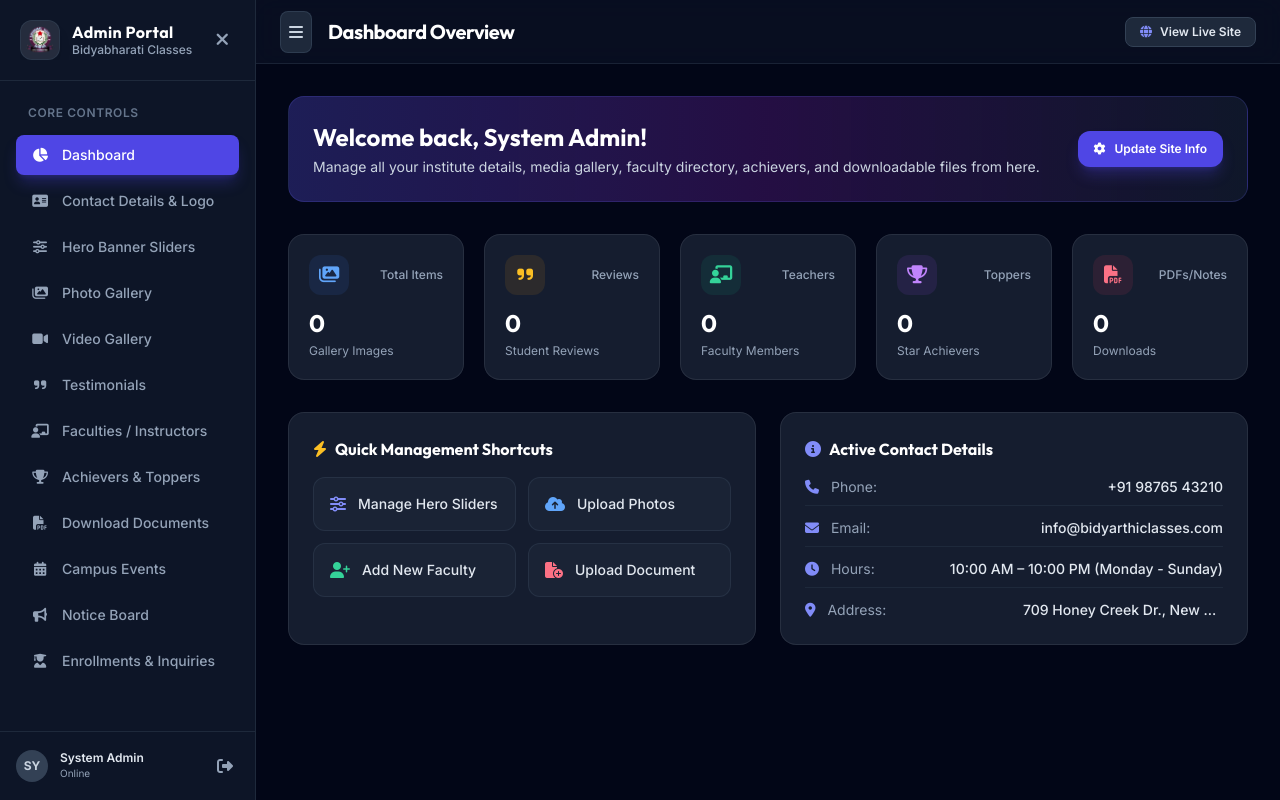
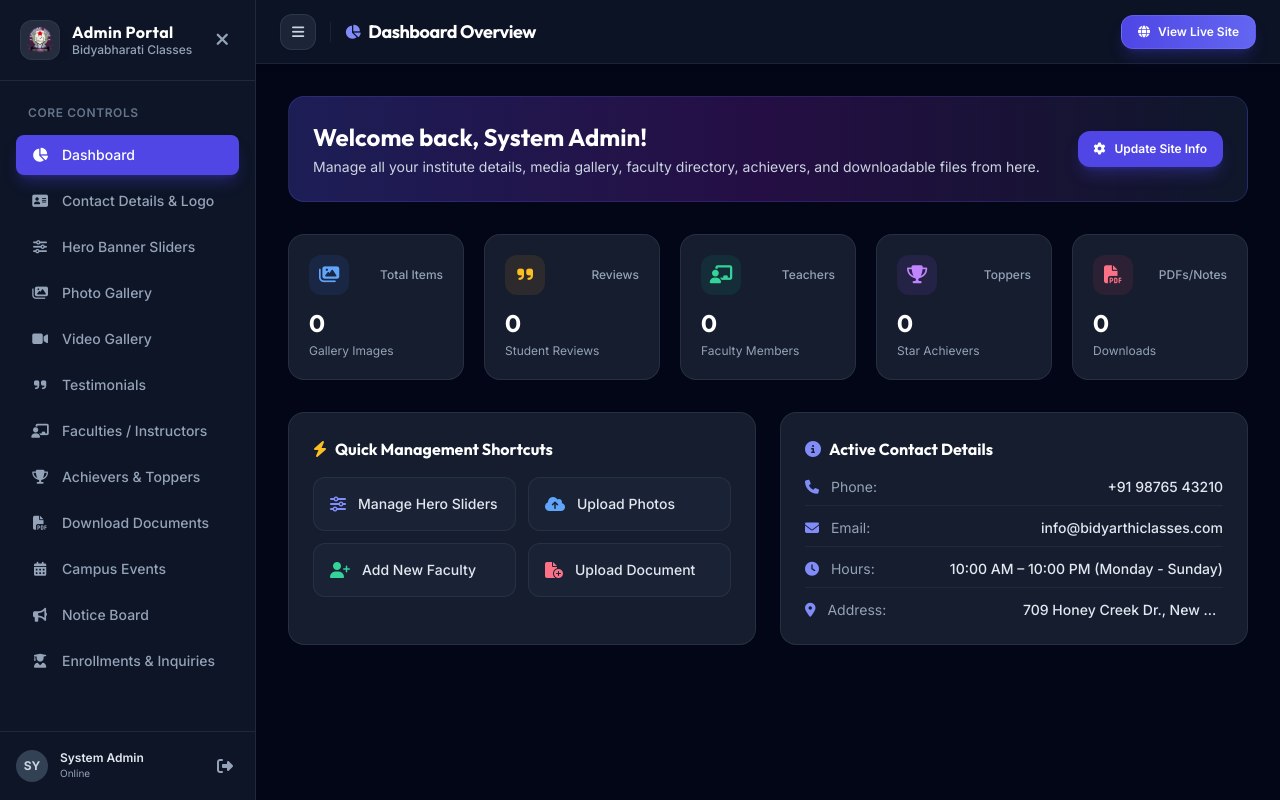
Before and after one commit to Tcavecodes/BidyabharatiClasses, a PHP site: page /admin/index.php in a window 1280 px wide. Run offline with PHP 8.4, Linux system fonts and the light colour scheme; a user stored in the database is signed in; data comes from the database, SQL or seed files in the repository; data that the repository does not hold is empty; some libraries are stand-ins or nearby versions.

Commit message:
update the admin header style

```diff
--- a/admin/header.php
+++ b/admin/header.php
@@ -138,34 +138,35 @@ $current_page = basename($_SERVER['PHP_SELF']);
     <!-- Main Content Area -->
     <main class="flex-1 overflow-y-auto bg-slate-950 flex flex-col">
         <!-- Top Navigation / Header -->
-        <header class="h-16 border-b border-slate-800/80 bg-slate-900/50 backdrop-blur-md px-6 flex items-center justify-between sticky top-0 z-30">
-            <div class="flex items-center gap-4">
-                <button onclick="toggleAdminSidebar()" title="Toggle Sidebar" class="p-2 rounded-lg bg-slate-800 hover:bg-slate-700 text-slate-300 hover:text-white border border-slate-700/80 transition-colors">
-                    <i class="fa-solid fa-bars text-base"></i>
+        <header class="h-16 border-b border-slate-800/80 bg-slate-900/80 backdrop-blur-xl px-6 flex items-center justify-between sticky top-0 z-30 shadow-md">
+            <div class="flex items-center gap-3.5">
+                <button onclick="toggleAdminSidebar()" title="Toggle Sidebar" class="w-9 h-9 rounded-xl bg-slate-800/90 hover:bg-indigo-600/20 text-slate-300 hover:text-indigo-400 border border-slate-700/70 hover:border-indigo-500/50 transition-all duration-200 flex items-center justify-center shadow-sm active:scale-95">
+                    <i class="fa-solid fa-bars text-sm"></i>
                 </button>
-                <h1 class="text-xl font-bold text-white tracking-tight">
+                <div class="h-5 w-px bg-slate-800/80 hidden sm:block"></div>
+                <h1 class="text-base sm:text-lg font-bold text-white tracking-tight font-heading flex items-center gap-2">
                     <?php
                     switch($current_page) {
-                        case 'index.php': echo 'Dashboard Overview'; break;
-                        case 'contact_details.php': echo 'Contact & Branding Settings'; break;
-                        case 'hero_sliders.php': echo 'Hero Banner Sliders'; break;
-                        case 'gallery.php': echo 'Gallery Management'; break;
-                        case 'testimonials.php': echo 'Testimonials Management'; break;
-                        case 'faculties.php': echo 'Faculty & Instructors'; break;
-                        case 'achievers.php': echo 'Achievers & Rankers'; break;
-                        case 'documents.php': echo 'Download Documents'; break;
-                        case 'events.php': echo 'Campus Events Management'; break;
-                        case 'notices.php': echo 'Notice Board & Announcements'; break;
-                        case 'enrollments.php': echo 'Student Enrollment Applications'; break;
-                        case 'contact_messages.php': echo 'Contact Form Messages'; break;
-                        default: echo 'Admin Panel';
+                        case 'index.php': echo '<i class="fa-solid fa-chart-pie text-indigo-400 text-sm"></i> Dashboard Overview'; break;
+                        case 'contact_details.php': echo '<i class="fa-solid fa-address-card text-indigo-400 text-sm"></i> Contact & Branding Settings'; break;
+                        case 'hero_sliders.php': echo '<i class="fa-solid fa-sliders text-indigo-400 text-sm"></i> Hero Banner Sliders'; break;
+                        case 'gallery.php': echo '<i class="fa-solid fa-images text-indigo-400 text-sm"></i> Gallery Management'; break;
+                        case 'testimonials.php': echo '<i class="fa-solid fa-quote-right text-indigo-400 text-sm"></i> Testimonials Management'; break;
+                        case 'faculties.php': echo '<i class="fa-solid fa-chalkboard-teacher text-indigo-400 text-sm"></i> Faculty & Instructors'; break;
+                        case 'achievers.php': echo '<i class="fa-solid fa-trophy text-indigo-400 text-sm"></i> Achievers & Rankers'; break;
+                        case 'documents.php': echo '<i class="fa-solid fa-file-pdf text-indigo-400 text-sm"></i> Download Documents'; break;
+                        case 'events.php': echo '<i class="fa-solid fa-calendar-days text-indigo-400 text-sm"></i> Campus Events Management'; break;
+                        case 'notices.php': echo '<i class="fa-solid fa-bullhorn text-indigo-400 text-sm"></i> Notice Board & Announcements'; break;
+                        case 'enrollments.php': echo '<i class="fa-solid fa-user-graduate text-indigo-400 text-sm"></i> Student Enrollment Applications'; break;
+                        case 'contact_messages.php': echo '<i class="fa-solid fa-envelope text-indigo-400 text-sm"></i> Contact Form Messages'; break;
+                        default: echo '<i class="fa-solid fa-gauge text-indigo-400 text-sm"></i> Admin Panel';
                     }
                     ?>
                 </h1>
             </div>
             <div class="flex items-center gap-3">
-                <a href="../index.php" target="_blank" class="flex items-center gap-2 px-3.5 py-1.5 rounded-lg bg-slate-800 hover:bg-slate-700 text-xs font-semibold text-slate-200 transition-colors border border-slate-700">
-                    <i class="fa-solid fa-globe text-indigo-400"></i> View Live Site
+                <a href="../index.php" target="_blank" class="inline-flex items-center gap-2 px-4 py-2 rounded-xl bg-gradient-to-r from-indigo-600 to-indigo-500 hover:from-indigo-500 hover:to-indigo-400 text-white text-xs font-semibold shadow-lg shadow-indigo-600/25 border border-indigo-400/30 transition-all duration-200 active:scale-95">
+                    <i class="fa-solid fa-globe text-xs"></i> <span>View Live Site</span>
                 </a>
             </div>
         </header>
```
